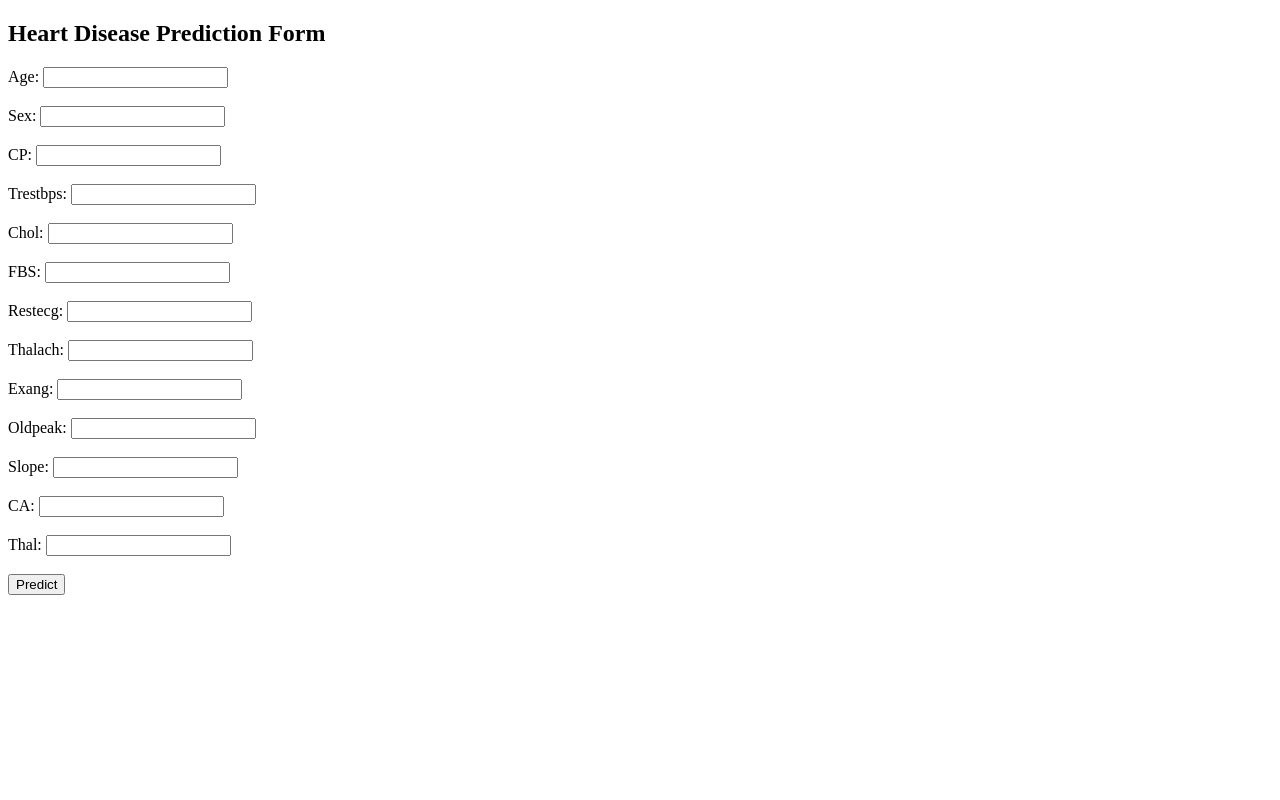
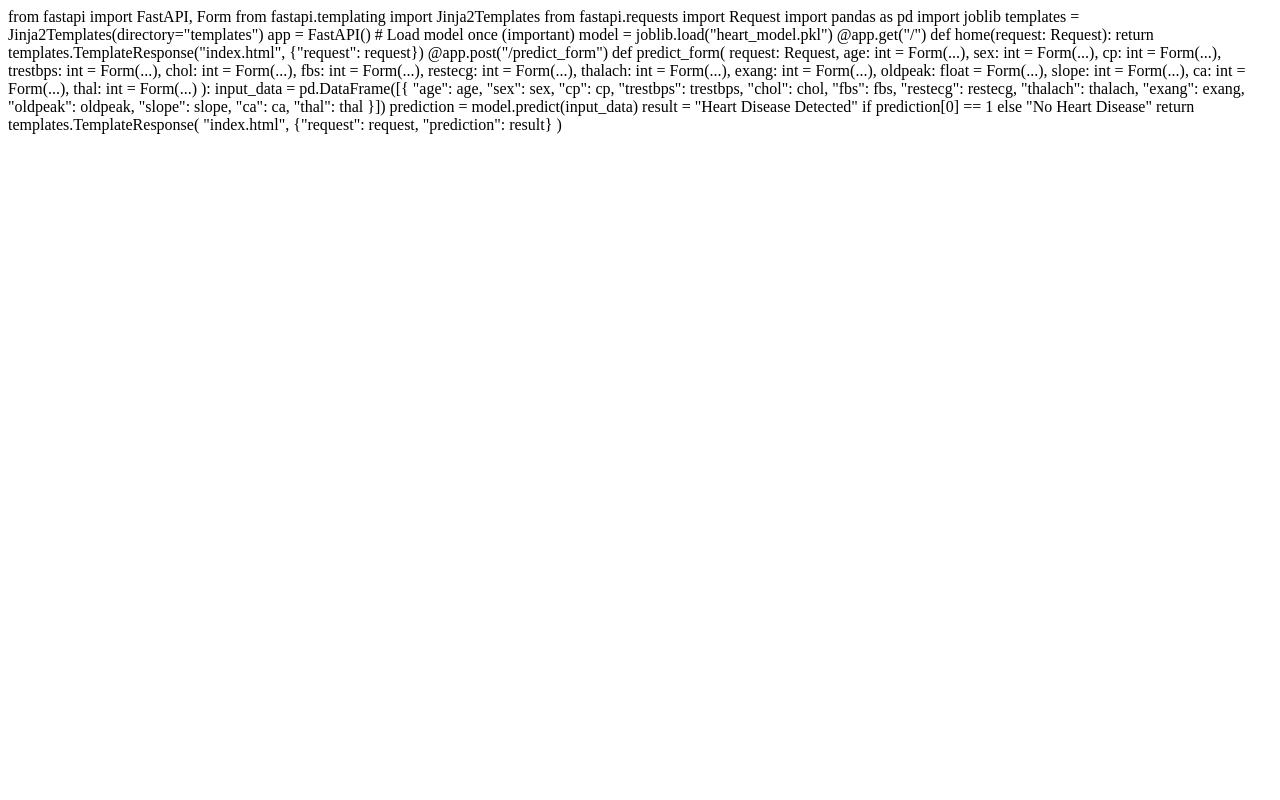
Before and after one commit to sathishasmi/heart-ml-project, a FastAPI app: page / in a window 1280 px wide. Run offline with FastAPI, Linux system fonts and the light colour scheme; parts of the project's set-up code (start-up, migrations or seed data) failed here and were passed over.

Commit message:
Integrate FastAPI for heart disease prediction

```diff
--- a/templates/index.html
+++ b/templates/index.html
@@ -1,30 +1,59 @@
-<!DOCTYPE html>
-<html>
-<head>
-    <title>Heart Disease Prediction</title>
-</head>
-<body>
-    <h2>Heart Disease Prediction Form</h2>
+from fastapi import FastAPI, Form
+from fastapi.templating import Jinja2Templates
+from fastapi.requests import Request
+import pandas as pd
+import joblib
 
-    <form action="/predict_form" method="post">
-        Age: <input type="number" name="age"><br><br>
-        Sex: <input type="number" name="sex"><br><br>
-        CP: <input type="number" name="cp"><br><br>
-        Trestbps: <input type="number" name="trestbps"><br><br>
-        Chol: <input type="number" name="chol"><br><br>
-        FBS: <input type="number" name="fbs"><br><br>
-        Restecg: <input type="number" name="restecg"><br><br>
-        Thalach: <input type="number" name="thalach"><br><br>
-        Exang: <input type="number" name="exang"><br><br>
-        Oldpeak: <input type="number" step="0.1" name="oldpeak"><br><br>
-        Slope: <input type="number" name="slope"><br><br>
-        CA: <input type="number" name="ca"><br><br>
-        Thal: <input type="number" name="thal"><br><br>
+templates = Jinja2Templates(directory="templates")
 
-        <button type="submit">Predict</button>
-    </form>
+app = FastAPI()
 
-    <h3>{{ prediction }}</h3>
+# Load model once (important)
+model = joblib.load("heart_model.pkl")
 
-</body>
-</html>
+@app.get("/")
+def home(request: Request):
+    return templates.TemplateResponse("index.html", {"request": request})
+
+@app.post("/predict_form")
+def predict_form(
+    request: Request,
+    age: int = Form(...),
+    sex: int = Form(...),
+    cp: int = Form(...),
+    trestbps: int = Form(...),
+    chol: int = Form(...),
+    fbs: int = Form(...),
+    restecg: int = Form(...),
+    thalach: int = Form(...),
+    exang: int = Form(...),
+    oldpeak: float = Form(...),
+    slope: int = Form(...),
+    ca: int = Form(...),
+    thal: int = Form(...)
+):
+
+    input_data = pd.DataFrame([{
+        "age": age,
+        "sex": sex,
+        "cp": cp,
+        "trestbps": trestbps,
+        "chol": chol,
+        "fbs": fbs,
+        "restecg": restecg,
+        "thalach": thalach,
+        "exang": exang,
+        "oldpeak": oldpeak,
+        "slope": slope,
+        "ca": ca,
+        "thal": thal
+    }])
+
+    prediction = model.predict(input_data)
+
+    result = "Heart Disease Detected" if prediction[0] == 1 else "No Heart Disease"
+
+    return templates.TemplateResponse(
+        "index.html",
+        {"request": request, "prediction": result}
+    )
```
